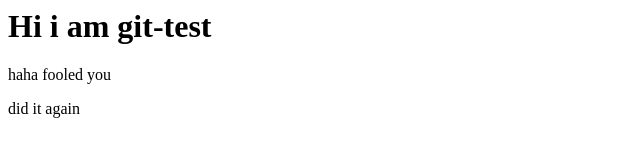
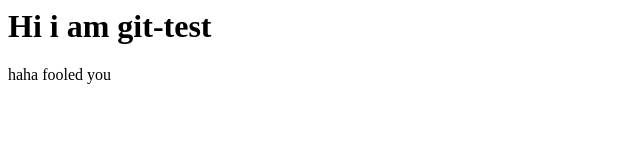
Before and after one commit to code-nimbus/reacta, a plain HTML site: page index.html in a window 1280 px wide. Shown: the full height of the page, 0-640 px from the left. Drawn offline with Linux system fonts and the light colour scheme.

Commit message:
third commit

```diff
--- a/index.html
+++ b/index.html
@@ -4,6 +4,6 @@
     <body>
         <h1>Hi i am git-test</h1>
         <p>haha fooled you</p>
-        <p>did it again</p>
+
     </body>
 </html>
```
